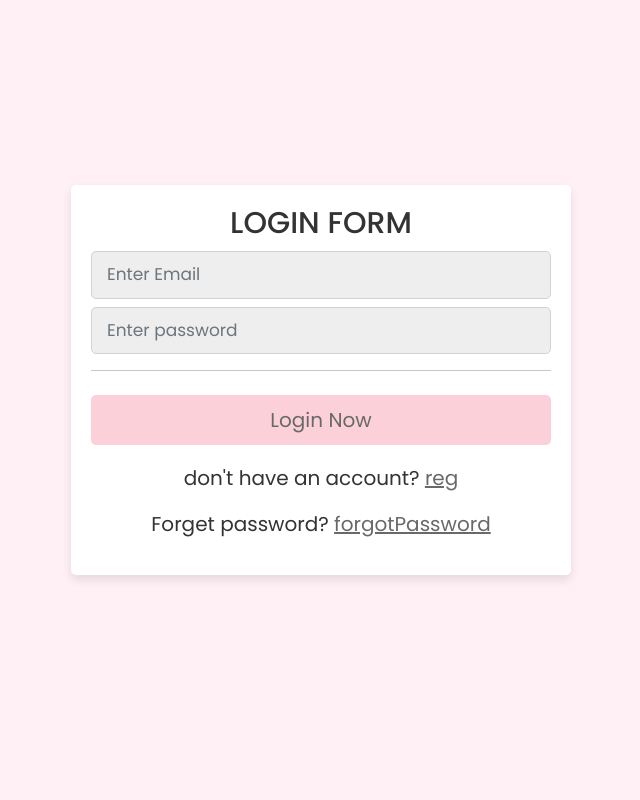
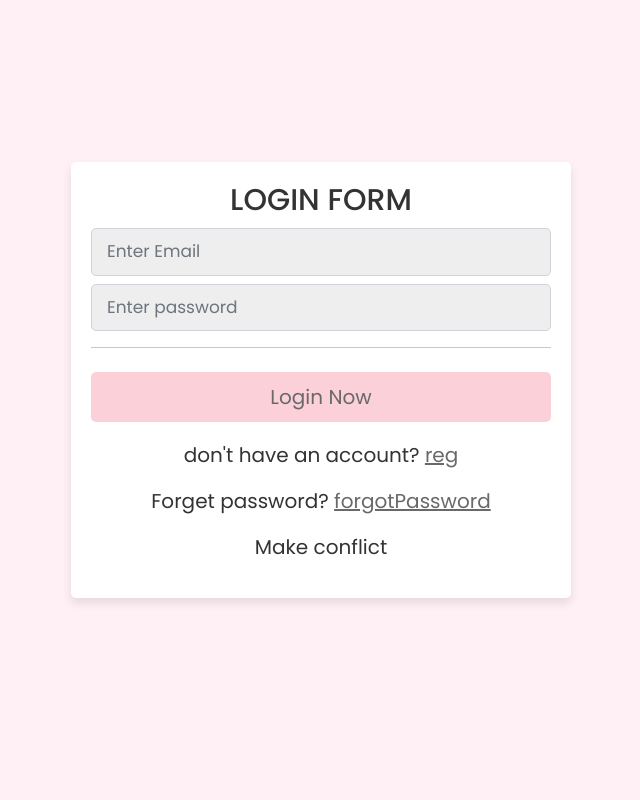
Before and after one commit to RoaGQino/Training_Login, a CodeIgniter 4 app: the page made by app/Views/login.php in a window 1280 px wide. Shown: the whole page, without its empty margins (319-959 px from the left). Run offline with PHP 8.4 and a stand-in for CodeIgniter, Linux system fonts and the light colour scheme; the template is opened without the code that fills it, so the values that code supplies are empty; some libraries are stand-ins or nearby versions.

Commit message:
conflict in branch1

```diff
--- a/app/Views/login.php
+++ b/app/Views/login.php
@@ -156,7 +156,7 @@
            <input type="submit" name="submit" value="login now" class="form-btn">
         <p>don't have an account? <a href="reg">reg</a></p>
         <p>Forget password? <a href="forgotPassword">forgotPassword</a></p>
-
+<p>Make conflict</p>
 
           </form>
 
```
